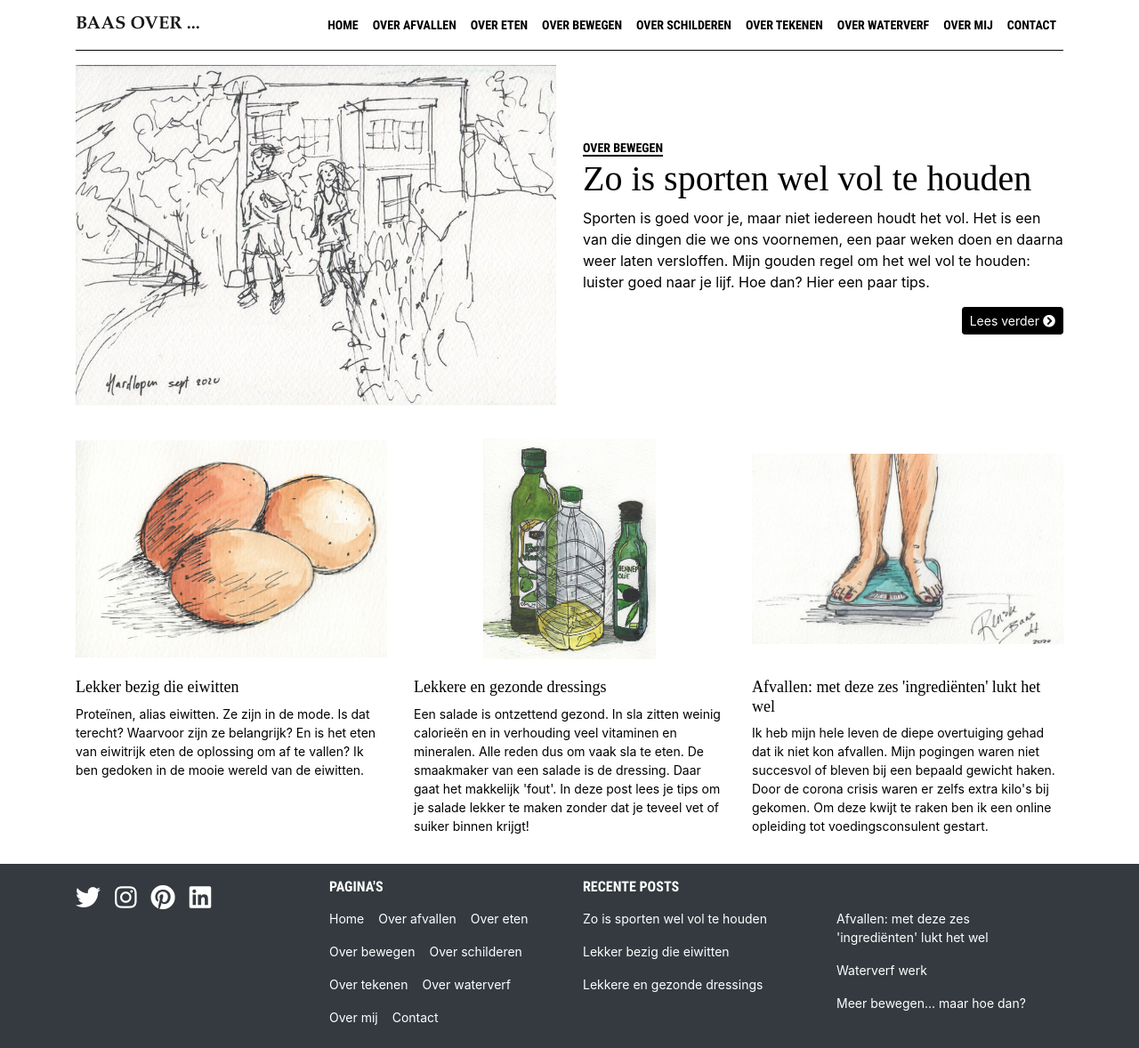
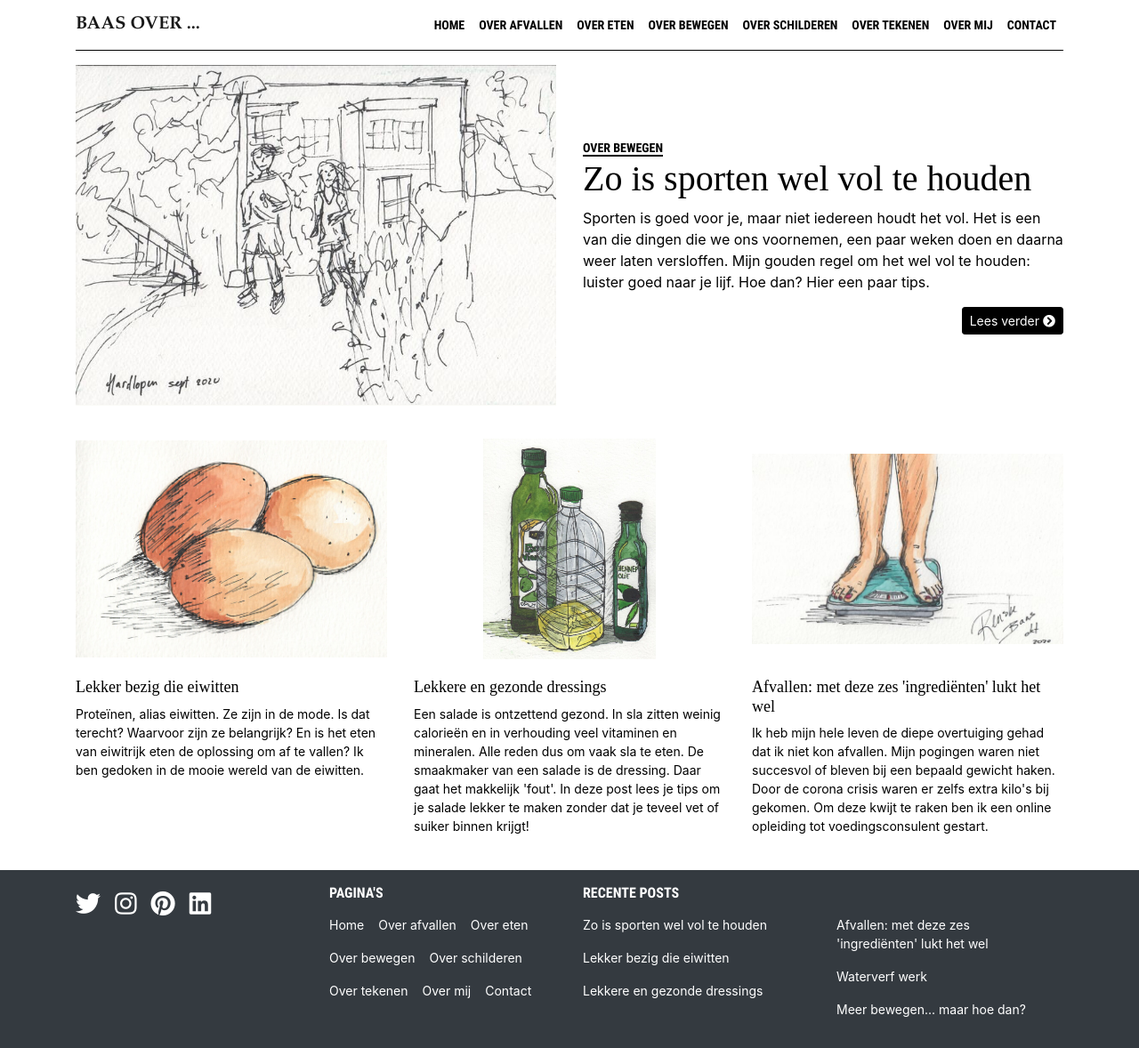
Before and after one commit to BaasLimited/baasovereten.github.io, a Jekyll site: the page built from index.html, in a window 1280 px wide and 1178 px high. Shown: the whole window at 89% size. Built offline with Jekyll 4.4.1, drawn with Linux system fonts in a browser that asks for light colours; some web fonts are replaced; a script that is not in the unit is left out; comment, search, counter and statistics services are not loaded.

Commit message:
Update navitems.yaml

```diff
--- a/_data/navitems.yaml
+++ b/_data/navitems.yaml
@@ -10,8 +10,6 @@
   uri: /over-schilderen/
 - name: "Over tekenen"
   uri: /over-tekenen/
-- name: "Over waterverf"
-  uri: /over-waterverf/
 - name: "Over mij"
   uri: /over-mij.html
 - name: "Contact"
```
